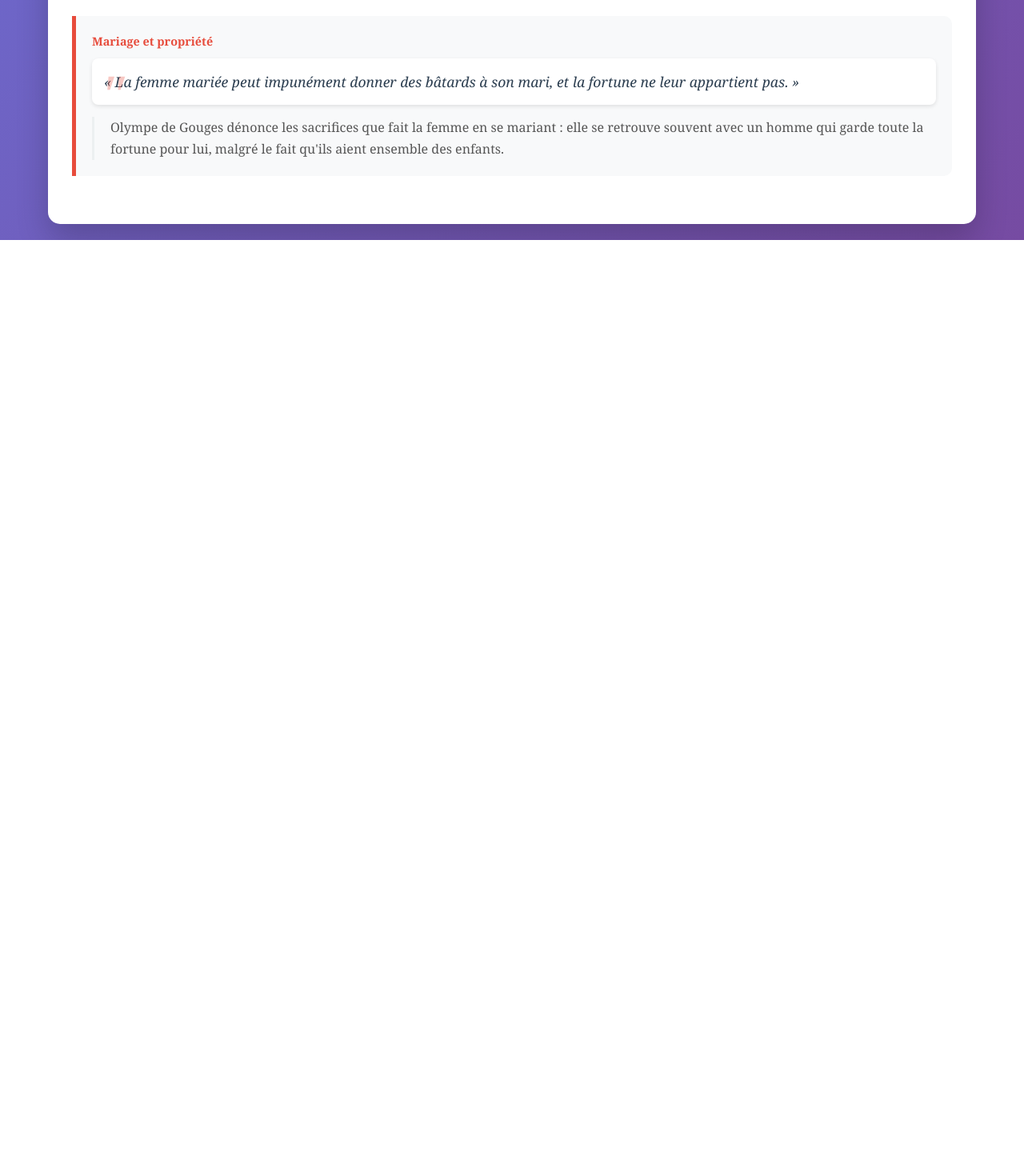
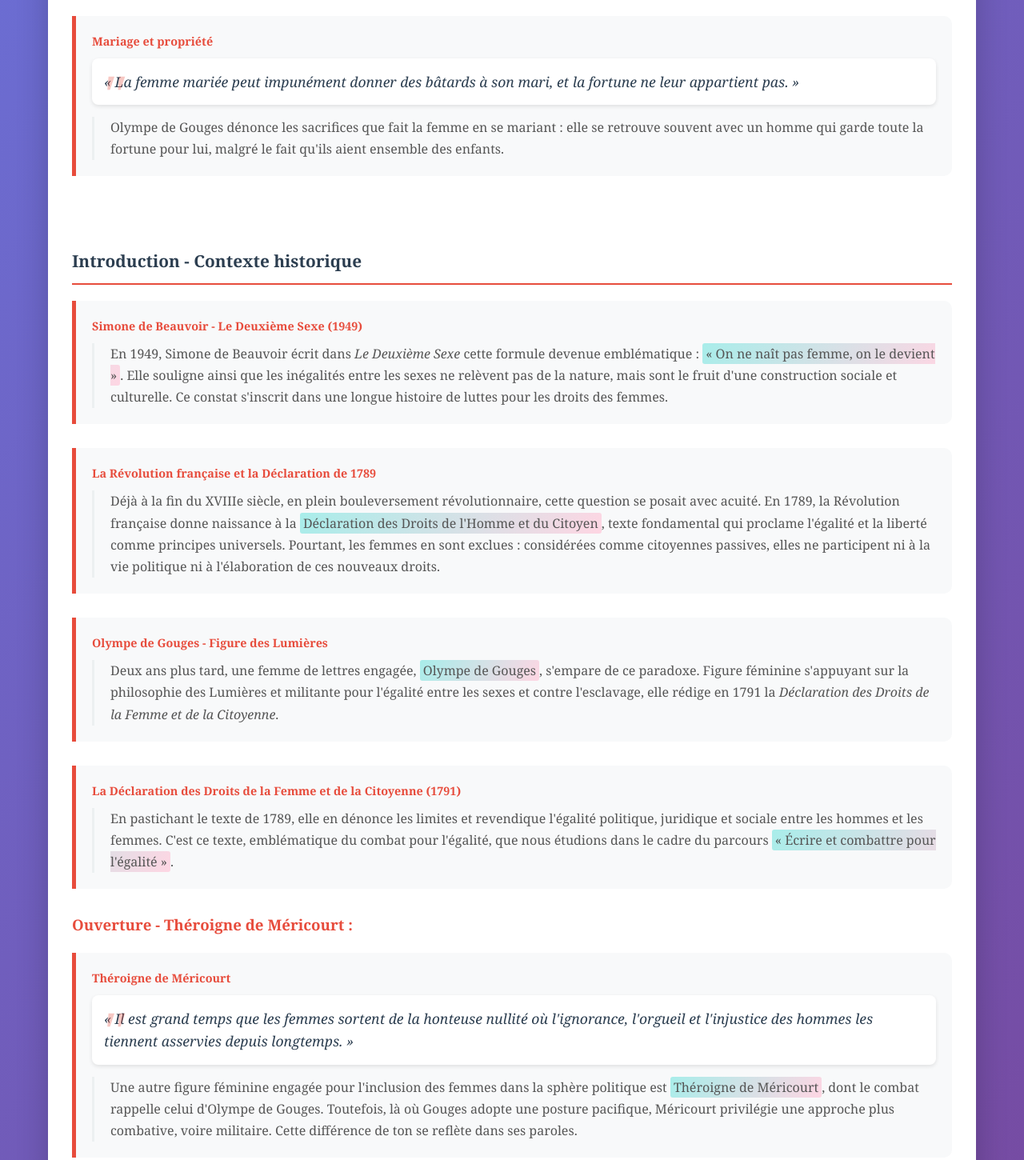
Before and after one commit to Timothe78/odg, a plain HTML site: page index.html in a window 1280 px wide. Shown: the part 1458-2908 px from the top of the page at 80% size. Before the commit the page ends 1758 px from the top, so only its background shows below. Drawn offline with Linux system fonts and the light colour scheme.

Commit message:
index.html

```diff
--- a/index.html
+++ b/index.html
@@ -438,45 +438,35 @@
                     <div class="explanation">Essence de la pensée féministe de Mary Wollstonecraft : l'autonomie des femmes par l'éducation et la raison. Elle souhaite abolir la domination d'un sexe sur l'autre, ici forcément celui masculin sur le féminin.</div>
                 </div>
             </div>
-            <div id="introduction" class="tab-content">
+            <div id="introduction" class="tab-content active">
                 <h2 class="section-title">Introduction - Contexte historique</h2>
 
                 <div class="citation-block">
-                    <div class="source">Contexte de la Révolution française</div>
-                    <div class="citation">À la suite de la prise de la Bastille, Louis XVI se voit contraint de signer la Déclaration des droits de l'Homme et du Citoyen, texte emblématique résultant de la Révolution française de 1789 : ce texte de lois présente les droits fondamentaux des Hommes.</div>
-                    <div class="explanation">Présentation du contexte révolutionnaire qui a donné naissance à la DDHC, document fondateur mais excluant les femmes.</div>
+                    <div class="source">Simone de Beauvoir - Le Deuxième Sexe (1949)</div>
+                    <div class="explanation">En 1949, Simone de Beauvoir écrit dans <em>Le Deuxième Sexe</em> cette formule devenue emblématique : <span class="highlight">« On ne naît pas femme, on le devient »</span>. Elle souligne ainsi que les inégalités entre les sexes ne relèvent pas de la nature, mais sont le fruit d'une construction sociale et culturelle. Ce constat s'inscrit dans une longue histoire de luttes pour les droits des femmes.</div>
                 </div>
 
                 <div class="citation-block">
-                    <div class="source">Exclusion des femmes</div>
-                    <div class="citation">Cependant les femmes ont été évincées de cette déclaration, puisque considérées comme citoyennes passives et même éternelles mineures qui ne peuvent participer à la rédaction de ce texte.</div>
-                    <div class="explanation">Explication de la situation discriminatoire des femmes sous la Révolution, considérées comme incapables juridiquement et politiquement.</div>
+                    <div class="source">La Révolution française et la Déclaration de 1789</div>
+                    <div class="explanation">Déjà à la fin du XVIIIe siècle, en plein bouleversement révolutionnaire, cette question se posait avec acuité. En 1789, la Révolution française donne naissance à la <span class="highlight">Déclaration des Droits de l'Homme et du Citoyen</span>, texte fondamental qui proclame l'égalité et la liberté comme principes universels. Pourtant, les femmes en sont exclues : considérées comme citoyennes passives, elles ne participent ni à la vie politique ni à l'élaboration de ces nouveaux droits.</div>
                 </div>
 
                 <div class="citation-block">
-                    <div class="source">Biographie d'Olympe de Gouges</div>
-                    <div class="citation">Olympe de Gouges, née à Montauban en 1748, consacre sa vie à la lutte pour l'égalité femme-homme, ainsi qu'à d'autres sujets comme l'abolition de l'esclavage. Elle meurt guillotinée en 1793 pour s'être opposée à Robespierre.</div>
-                    <div class="explanation">Présentation de la vie et de l'engagement d'Olympe de Gouges, figure précurseur des Lumières et femme de lettres engagée qui a payé de sa vie ses convictions.</div>
+                    <div class="source">Olympe de Gouges - Figure des Lumières</div>
+                    <div class="explanation">Deux ans plus tard, une femme de lettres engagée, <span class="highlight">Olympe de Gouges</span>, s'empare de ce paradoxe. Figure féminine s'appuyant sur la philosophie des Lumières et militante pour l'égalité entre les sexes et contre l'esclavage, elle rédige en 1791 la <em>Déclaration des Droits de la Femme et de la Citoyenne</em>.</div>
                 </div>
 
                 <div class="citation-block">
                     <div class="source">La Déclaration des Droits de la Femme et de la Citoyenne (1791)</div>
-                    <div class="citation">Cette femme engagée écrit en 1791 la Déclaration des Droits de la Femme et de la Citoyenne, un pastiche critique du texte précédent, que nous étudions dans le cadre du parcours « Écrire et combattre pour l'égalité ».</div>
-                    <div class="explanation">Présentation de l'œuvre principale d'Olympe de Gouges, réponse directe et critique à l'exclusion des femmes de la DDHC.</div>
+                    <div class="explanation">En pastichant le texte de 1789, elle en dénonce les limites et revendique l'égalité politique, juridique et sociale entre les hommes et les femmes. C'est ce texte, emblématique du combat pour l'égalité, que nous étudions dans le cadre du parcours <span class="highlight">« Écrire et combattre pour l'égalité »</span>.</div>
                 </div>
 
                 <h3 style="color: #e74c3c; margin: 30px 0 20px 0;">Ouverture - Théroigne de Méricourt :</h3>
 
                 <div class="citation-block">
-                    <div class="source">Comparaison avec Théroigne de Méricourt</div>
-                    <div class="citation">Une autre figure féminine engagée pour l'inclusion des femmes dans la sphère politique est Théroigne de Méricourt, dont le combat rappelle celui d'Olympe de Gouges. Toutefois, là où Gouges adopte une posture pacifique, Méricourt privilégie une approche plus combative, voire militaire.</div>
-                    <div class="explanation">Mise en perspective avec une autre militante féministe de l'époque, soulignant les différentes stratégies d'action pour les droits des femmes.</div>
-                </div>
-
-                <div class="citation-block">
-                    <div class="source">Citation de Théroigne de Méricourt</div>
+                    <div class="source">Théroigne de Méricourt</div>
                     <div class="citation">« Il est grand temps que les femmes sortent de la honteuse nullité où l'ignorance, l'orgueil et l'injustice des hommes les tiennent asservies depuis longtemps. »</div>
-                    <div class="explanation">Cette citation de Théroigne de Méricourt illustre le ton plus militant et combatif de son approche, contrastant avec la stratégie plus diplomatique d'Olympe de Gouges.</div>
+                    <div class="explanation">Une autre figure féminine engagée pour l'inclusion des femmes dans la sphère politique est <span class="highlight">Théroigne de Méricourt</span>, dont le combat rappelle celui d'Olympe de Gouges. Toutefois, là où Gouges adopte une posture pacifique, Méricourt privilégie une approche plus combative, voire militaire. Cette différence de ton se reflète dans ses paroles.</div>
                 </div>
             </div>
         </div>
```
